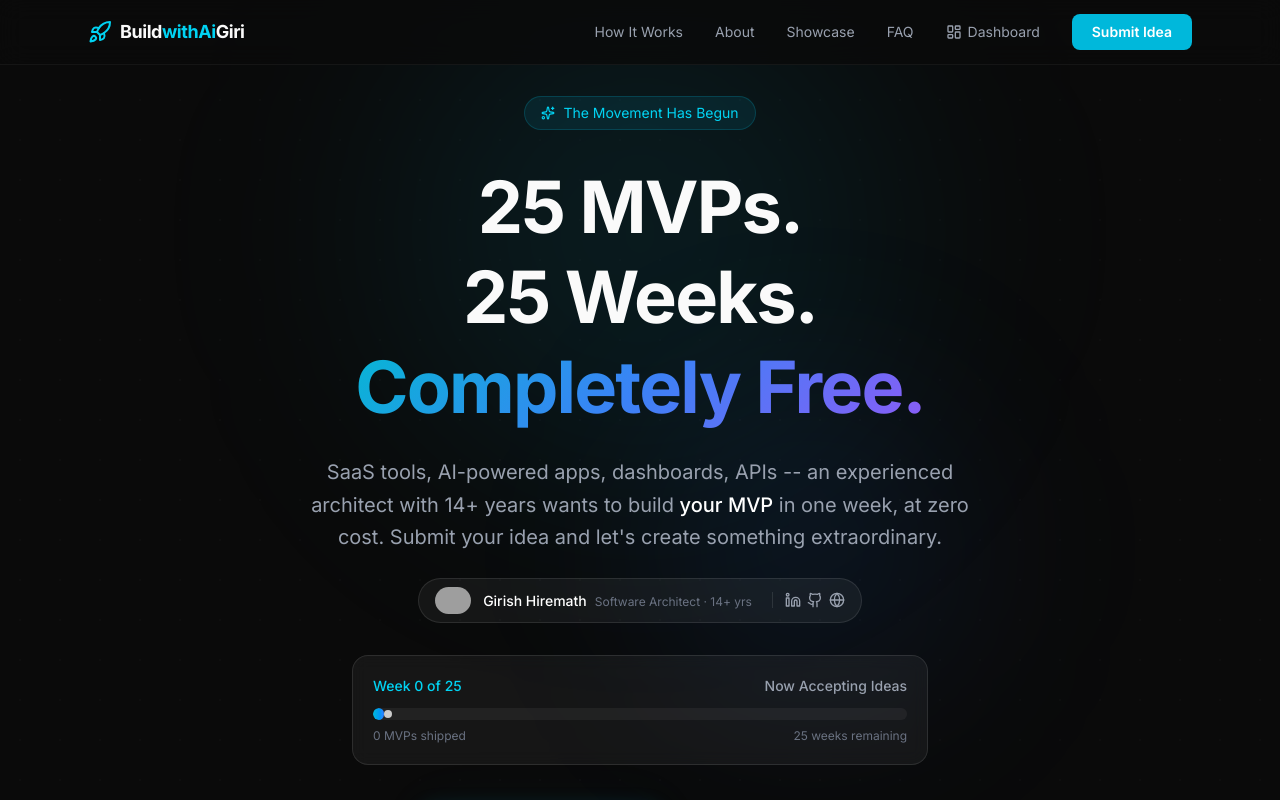
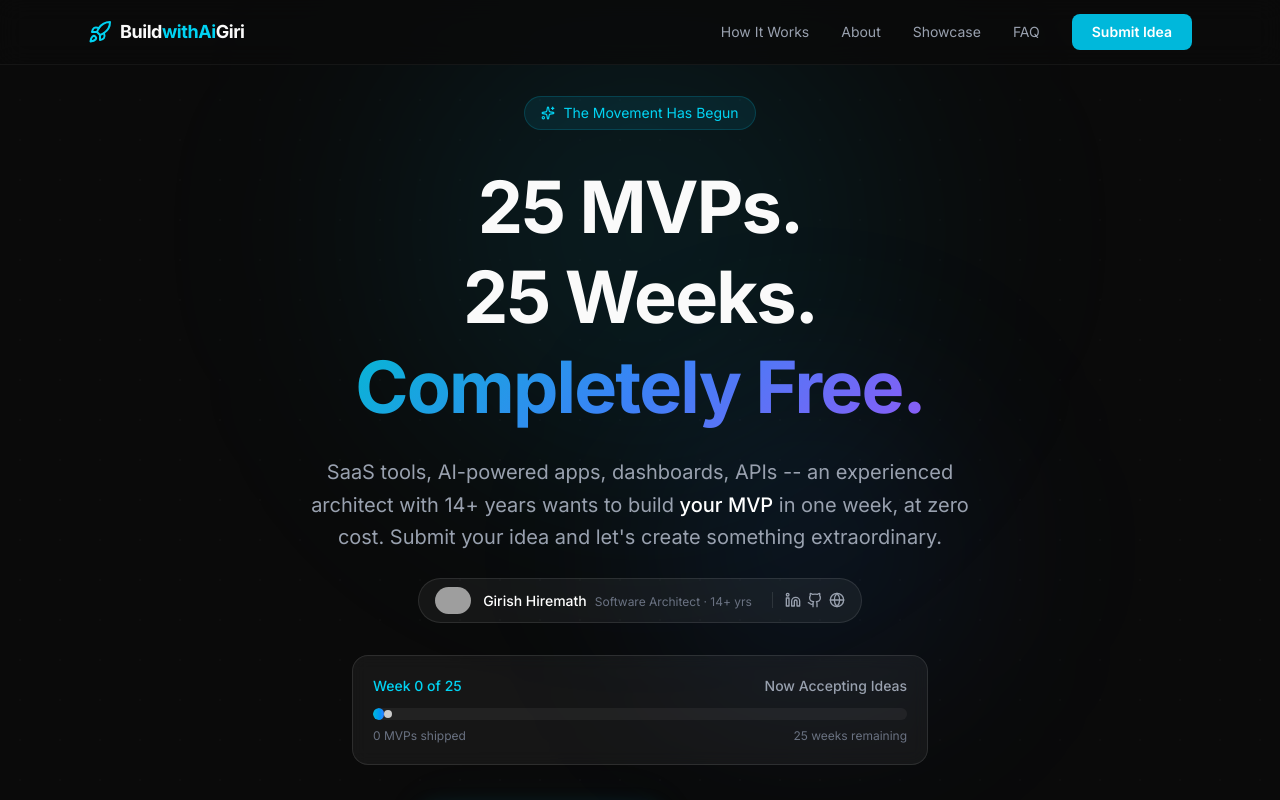
Before and after one commit to gengirish/BuildwithAiGiri, a Next.js app: page / in a window 1280 px wide. Shown: the top 800 px of the page. Built offline with nearby package versions, Linux system fonts and the light colour scheme; grey boxes are pictures that could not be loaded.

Commit message:
fix: remove dashboard link from public navbar — admin-only access via direct URL
Made-with: Cursor

```diff
--- a/src/components/Navbar.tsx
+++ b/src/components/Navbar.tsx
@@ -3,7 +3,7 @@
 import { useState } from "react";
 import Link from "next/link";
 import { motion, AnimatePresence } from "framer-motion";
-import { Menu, X, Rocket, LayoutDashboard } from "lucide-react";
+import { Menu, X, Rocket } from "lucide-react";
 import { cn } from "@/lib/utils";
 
 const navLinks = [
@@ -37,13 +37,6 @@ export function Navbar() {
               {link.label}
             </Link>
           ))}
-          <Link
-            href="/dashboard"
-            className="flex items-center gap-1.5 text-sm text-gray-400 hover:text-white transition-colors"
-          >
-            <LayoutDashboard className="h-4 w-4" />
-            Dashboard
-          </Link>
           <Link
             href="/submit"
             className="rounded-lg bg-cyan-500 px-5 py-2 text-sm font-semibold text-white hover:bg-cyan-400 transition-colors"
@@ -86,17 +79,6 @@ export function Navbar() {
                 </Link>
               ))}
               <Link
-                href="/dashboard"
-                onClick={() => setMobileOpen(false)}
-                className={cn(
-                  "flex items-center gap-2 rounded-lg px-4 py-3 text-sm text-gray-300",
-                  "hover:bg-white/5 hover:text-white transition-colors",
-                )}
-              >
-                <LayoutDashboard className="h-4 w-4" />
-                Dashboard
-              </Link>
-              <Link
                 href="/submit"
                 onClick={() => setMobileOpen(false)}
                 className="mt-2 rounded-lg bg-cyan-500 px-4 py-3 text-center text-sm font-semibold text-white hover:bg-cyan-400 transition-colors"
```
Also changed, not shown: 1 other file (tests, documents, lock files or other folders).
